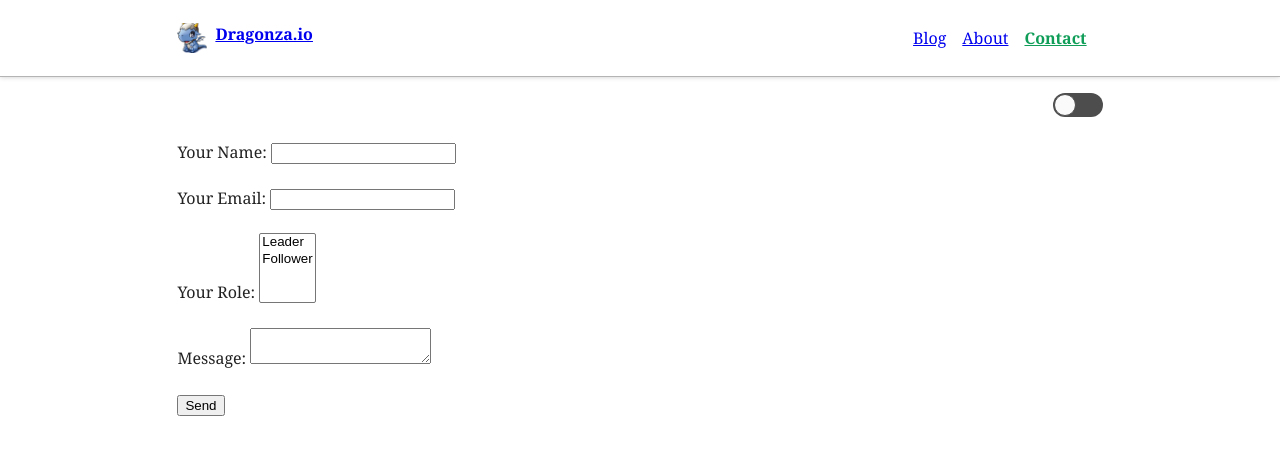
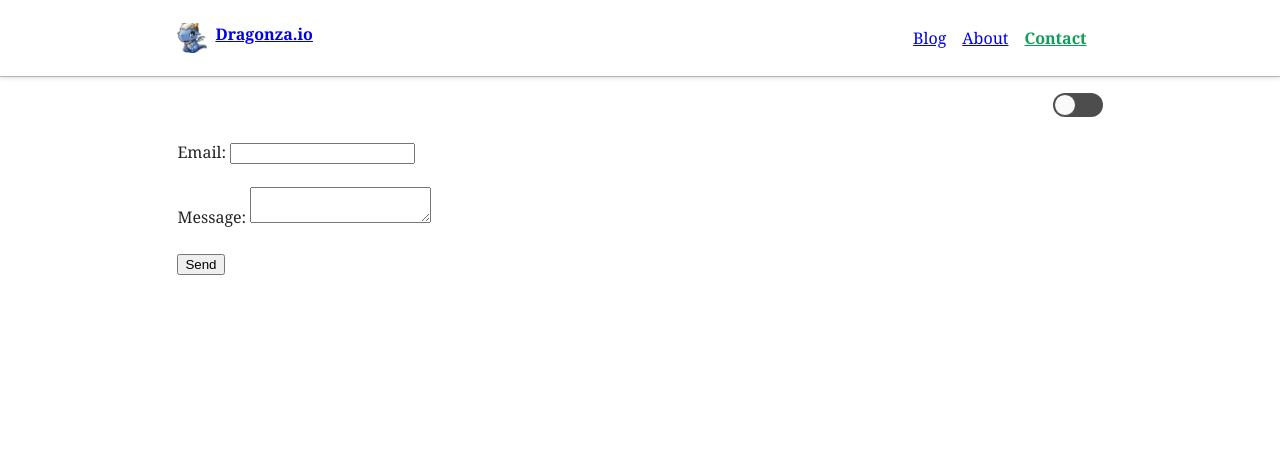
Before and after one commit to dragonza/gatsby-blog, a Gatsby site: page /contact in a window 1280 px wide. Built offline with nearby package versions, Linux system fonts and the light colour scheme; Gatsby itself is replaced by a stand-in of ours; some packages are replaced by stand-ins of ours; what typography-theme-ocean-beach would draw is missing.

Commit message:
fixing form fields

```diff
--- a/gatsby-config.js
+++ b/gatsby-config.js
@@ -47,20 +47,6 @@ module.exports = {
     // this (optional) plugin enables Progressive Web App + Offline functionality
     // To learn more, visit: https://gatsby.dev/offline
     {
-      resolve: `gatsby-plugin-manifest`,
-      options: {
-        name: `dragonza-blog`,
-        short_name: `blog`,
-        start_url: `/`,
-        background_color: `#22992e`,
-        theme_color: `#2a9928`,
-        display: `minimal-ui`,
-        // display: `standalone`,
-        icon: `src/images/logo-dragon.png`, // This path is relative to the root of the site.
-      },
-    },
-    // `gatsby-plugin-offline`,
-    {
       resolve: `gatsby-plugin-typography`,
       options: {
         pathToConfigModule: `src/utils/typography`,
@@ -77,6 +63,20 @@ module.exports = {
         anonymize: true,
       },
     },
-    'gatsby-plugin-dark-mode'
+    'gatsby-plugin-dark-mode',
+    {
+      resolve: `gatsby-plugin-manifest`,
+      options: {
+        name: `dragonza-blog`,
+        short_name: `blog`,
+        start_url: `/`,
+        background_color: `#22992e`,
+        theme_color: `#2a9928`,
+        display: `minimal-ui`,
+        // display: `standalone`,
+        icon: `src/images/logo-dragon.png`, // This path is relative to the root of the site.
+      },
+    },
+    `gatsby-plugin-offline`,
   ],
 }
--- a/src/pages/contact.js
+++ b/src/pages/contact.js
@@ -4,26 +4,21 @@ import Layout from "../components/Layout"
 
 const Contact = () => (
   <Layout>
-    <form name="contact" method="POST" netlify action="/success">
+    <form name="contact" method="POST" data-netlify="true" data-netlify-honeypot="bot-field">
+      <input type="hidden" name="bot-field" />
+
+      <input type="hidden" name="form-name" value="contact" />
+
       <p>
-        <label>Your Name: <input type="text" name="name" /></label>
-      </p>
-      <p>
-        <label>Your Email: <input type="email" name="email" /></label>
-      </p>
-      <p>
-        <label>Your Role: <select name="role[]" multiple>
-          <option value="leader">Leader</option>
-          <option value="follower">Follower</option>
-        </select></label>
+        <label>Email: <input type="text" name="name" /></label>
       </p>
       <p>
         <label>Message: <textarea name="message"></textarea></label>
       </p>
       <p>
-        <button type="submit">Send</button>
-      </p>
-    </form>
+        <button type='submit'>Send</button>
+    </p>
+  </form>
   </Layout>
 )
 
```
